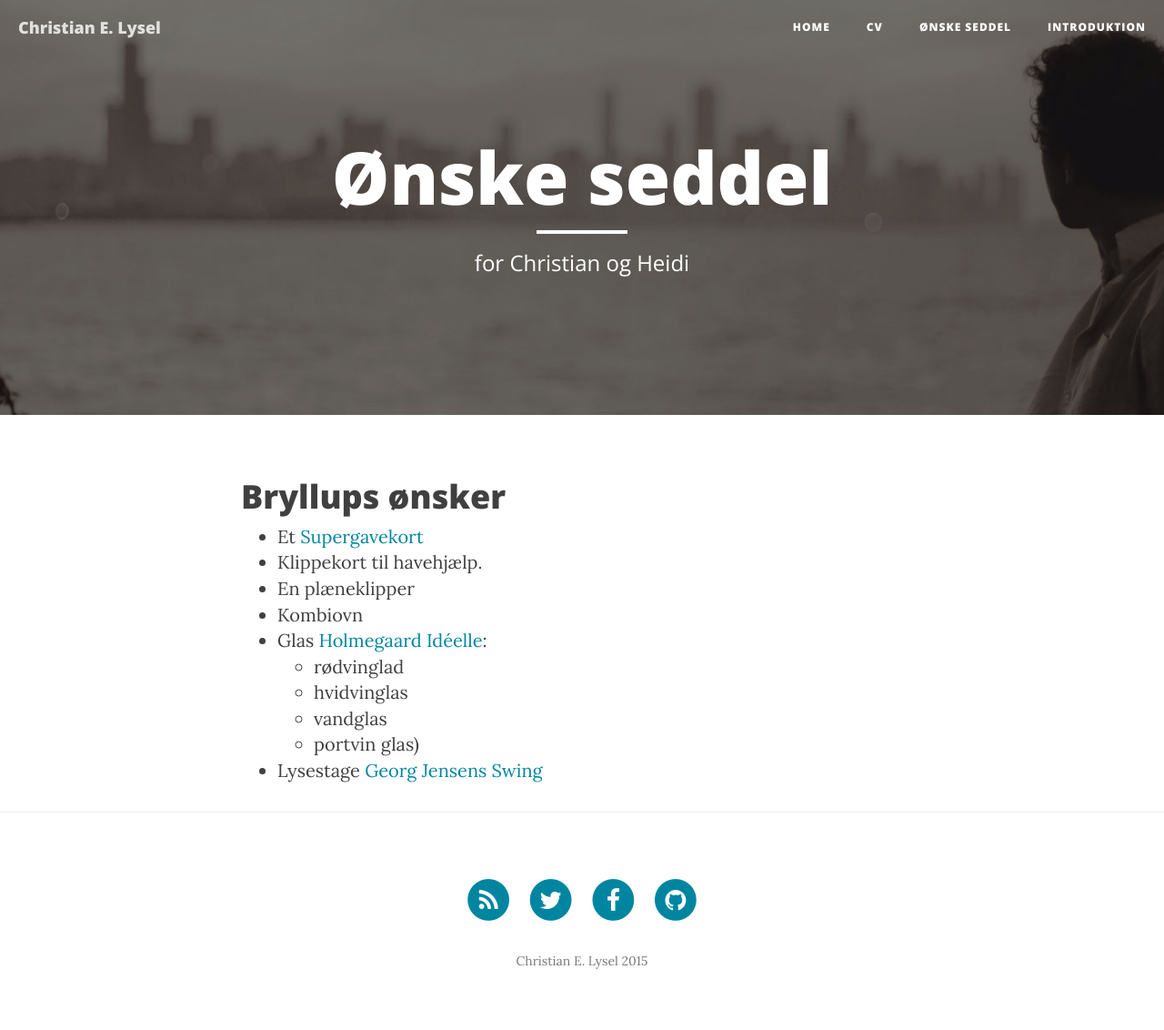
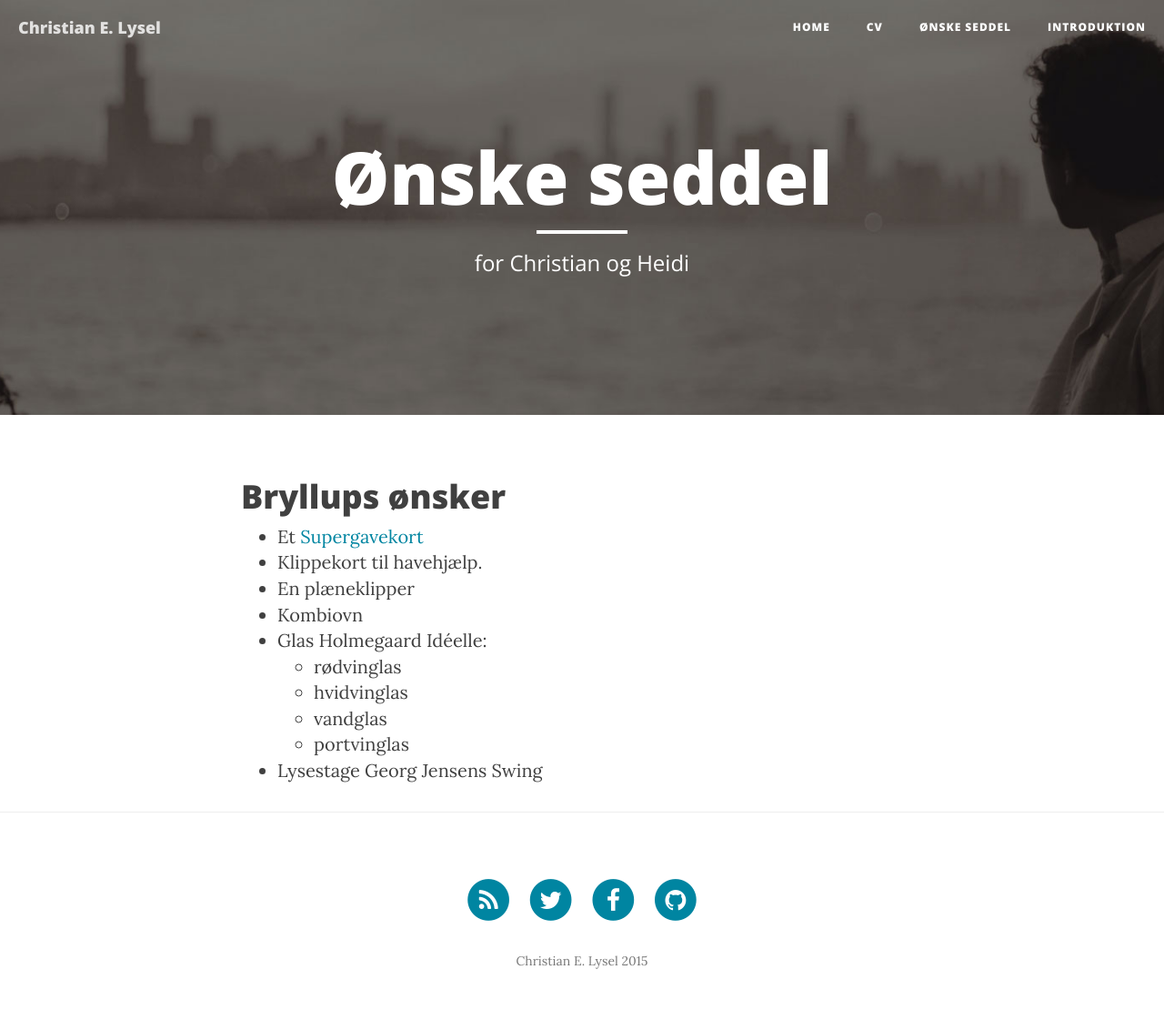
Before and after one commit to clysel/christian.lysel.net, a Jekyll site: the page built from gave.markdown, in a window 1280 px wide. Shown: the whole page at 91% size. Built offline with Jekyll 4.4.1, drawn with Linux system fonts in a browser that asks for light colours; nearby versions of some CDN libraries.

Commit message:
Update gave.markdown

```diff
--- a/gave.markdown
+++ b/gave.markdown
@@ -10,9 +10,9 @@ header-img: "img/about-bg.jpg"
 * Klippekort til havehjælp.
 * En plæneklipper
 * Kombiovn
-* Glas [Holmegaard Idéelle](http://www.dba.dk/soeg/?soeg=holmeg%C3%A5rd+id%C3%A9elle):
-  * rødvinglad
+* Glas Holmegaard Idéelle:
+  * rødvinglas
   * hvidvinglas
   * vandglas
-  * portvin glas)
-* Lysestage [Georg Jensens Swing](http://www.dba.dk/soeg/?soeg=georg+jensen+lysestage+swing)
+  * portvinglas
+* Lysestage Georg Jensens Swing
```
